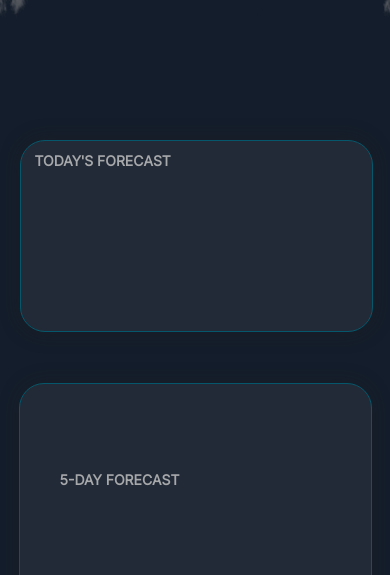
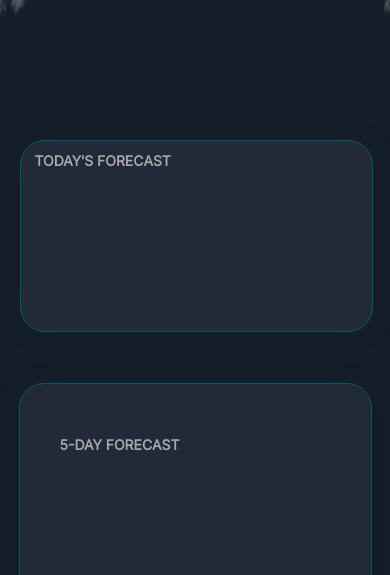
Before and after one commit to tidzi17/weather-app, a website: page index.html in a window 390 px wide. Shown: the part 269-844 px from the top of the page. Drawn offline with Linux system fonts and the light colour scheme; no server answers.

Commit message:
All done

```diff
--- a/src/css/styles.css
+++ b/src/css/styles.css
@@ -314,6 +314,7 @@
   }
   .wrapper .content-container__aside-content #heading {
     font-size: 14px;
+    margin-top: 6%;
   }
 }
 @media only screen and (max-width: 470px) {
@@ -352,6 +353,9 @@
   .wrapper .content-container__aside-content #icon {
     margin-right: -15%;
   }
+  .wrapper .content-container__aside-content #heading {
+    margin-top: 15%;
+  }
 }
 body {
   margin: 0;
--- a/src/scss/_styles.scss
+++ b/src/scss/_styles.scss
@@ -361,6 +361,7 @@
             }
             #heading{
                 font-size: 14px;
+                margin-top: 6%;
             }
         }
     }
@@ -410,6 +411,9 @@
                     margin-right: -15%;
 
                 }
+                #heading{
+                    margin-top: 15%;
+                }
 
             }
         }
```
